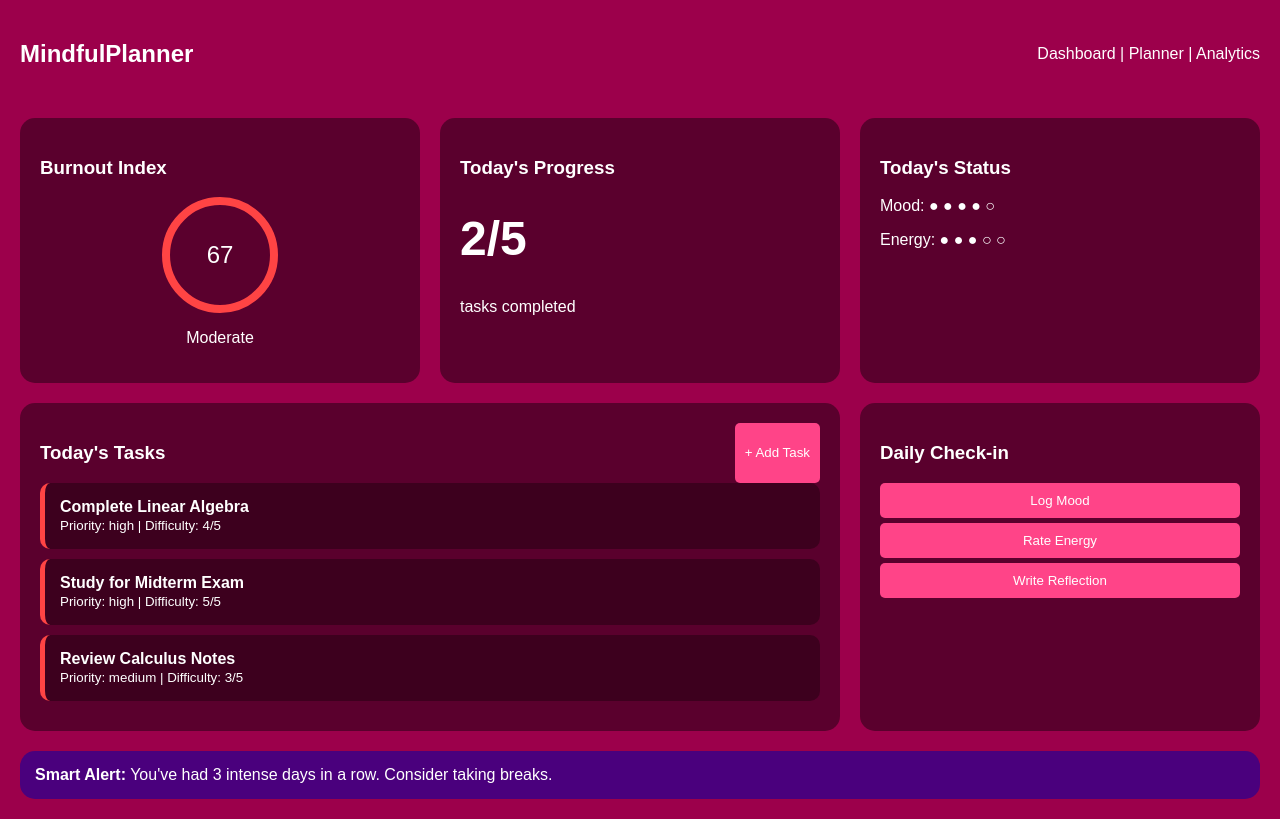
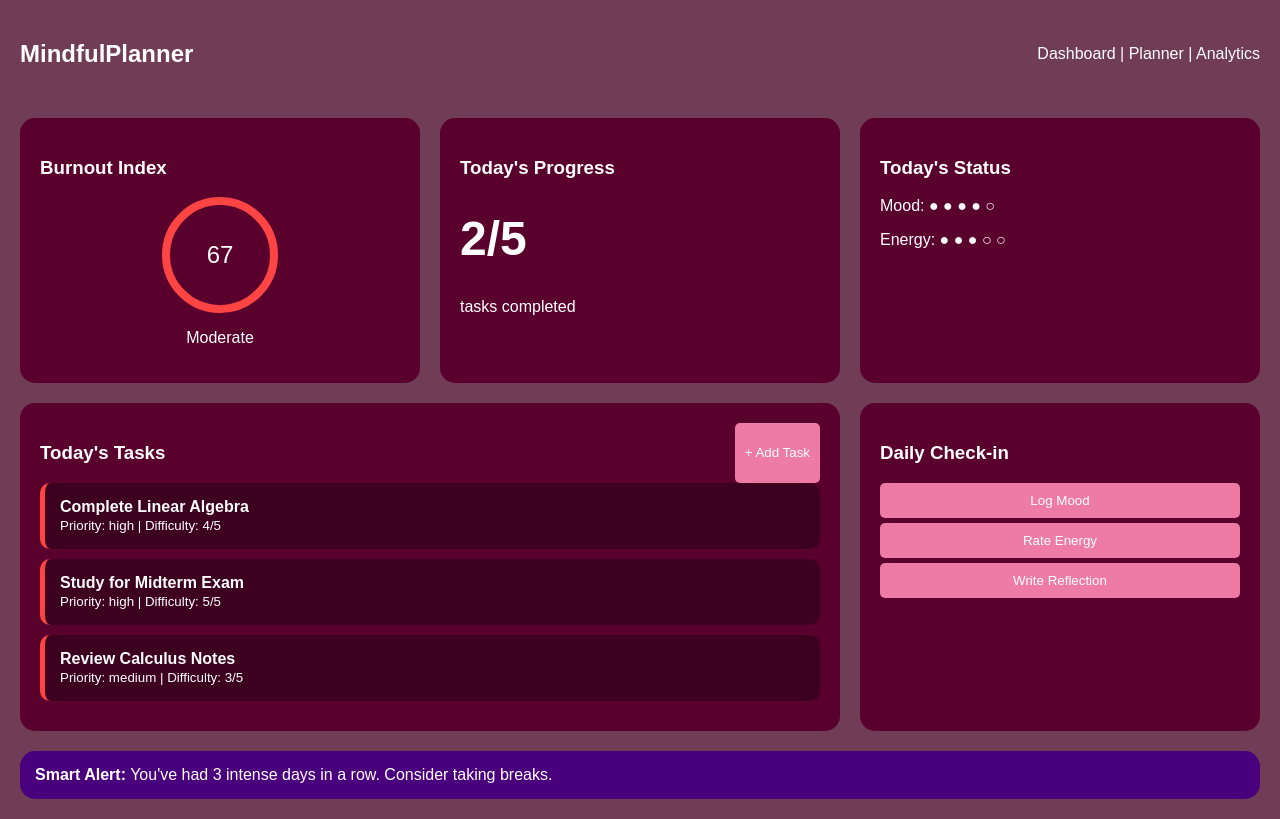
Before and after one commit to mr-amigo/burnout_radar, a Django app: page / in a window 1280 px wide. Run offline with Django 5.2, Linux system fonts and the light colour scheme.

Commit message:
commit to change branches

```diff
--- a/core/templates/home.html
+++ b/core/templates/home.html
@@ -5,7 +5,7 @@
     <title>Mindful Planner MVP</title>
     <style>
         body {
-            background-color: #9c004b;
+            background-color: #713c56;
             color: white;
             font-family: sans-serif;
             margin: 0;
@@ -60,7 +60,7 @@
         }
 
         .btn {
-            background: #ff4488;
+            background: #ed7ba5;
             color: white;
             border: none;
             padding: 10px;
```
